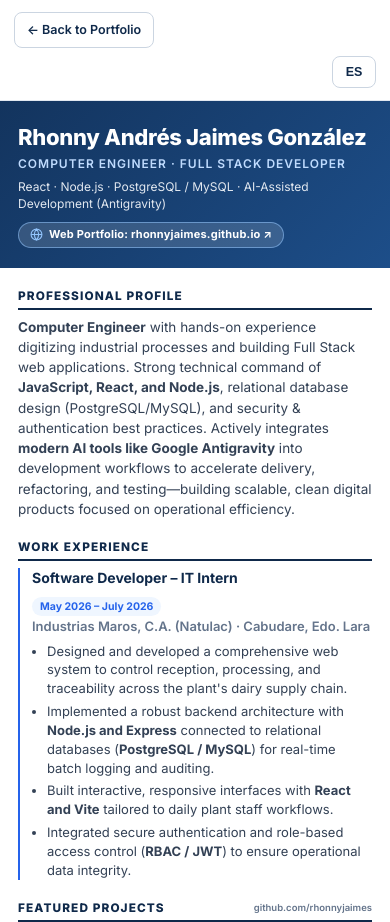
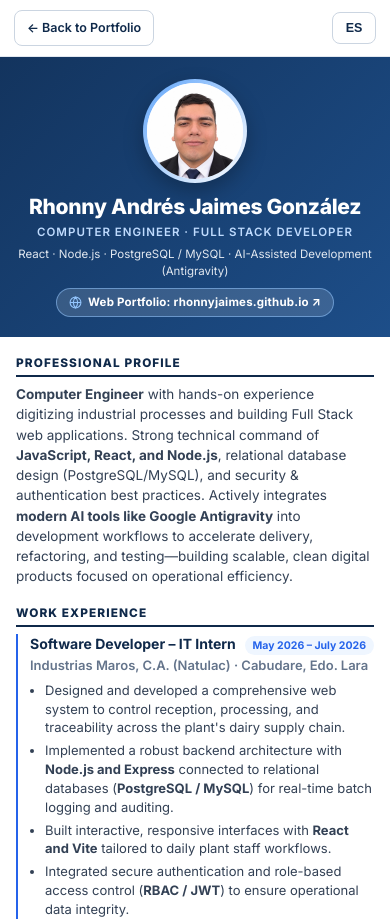
Before and after one commit to rhonnyjaimes/rhonnyjaimes.github.io, a plain HTML site: page cv.html in a window 390 px wide. Shown: the top 922 px of the page. Drawn offline with Linux system fonts and the light colour scheme.

Commit message:
Fix mobile responsive layout in CV (top photo, zero horizontal overflow)

```diff
--- a/cv.html
+++ b/cv.html
@@ -292,6 +292,10 @@
       color: #93c5fd;
     }
 
+    .mobile-photo-wrap {
+      display: none;
+    }
+
     .content {
       padding: 15px 26px 16px;
       display: flex;
@@ -469,19 +473,25 @@
 
     /* Mobile / Tablet Responsive */
     @media screen and (max-width: 820px) {
-      body {
+      html, body {
+        max-width: 100%;
+        overflow-x: hidden;
         background: #f1f5f9;
       }
       .toolbar {
         max-width: 100%;
+        width: 100%;
         margin: 0;
-        padding: 12px 14px;
+        padding: 10px 14px;
         background: #ffffff;
         border-bottom: 1px solid var(--border);
         position: sticky;
         top: 0;
         z-index: 20;
-        flex-wrap: wrap;
+        flex-wrap: nowrap;
+      }
+      .toolbar-right {
+        width: auto;
       }
       .btn {
         padding: 8px 12px;
@@ -489,32 +499,53 @@
       }
       .cv-page {
         width: 100%;
+        max-width: 100%;
         min-height: auto;
         margin: 0;
         box-shadow: none;
-        grid-template-columns: 1fr;
+        grid-template-columns: minmax(0, 1fr);
       }
       .main {
         order: -1;
+        min-width: 0;
+      }
+      .sidebar {
+        min-width: 0;
+        padding: 24px 16px 32px;
+        gap: 18px;
+      }
+      .sidebar .photo-wrap {
+        display: none;
+      }
+      .mobile-photo-wrap {
+        display: flex;
+        justify-content: center;
+        margin-bottom: 12px;
+      }
+      .mobile-photo-wrap .photo-ring {
+        width: 104px;
+        height: 104px;
       }
       .header {
-        padding: 24px 18px 20px;
+        padding: 22px 16px 20px;
+        text-align: center;
       }
       .header h1 {
-        font-size: 22px;
+        font-size: 21px;
       }
       .header .subtitle {
-        font-size: 12px;
+        font-size: 11.5px;
       }
       .header .tagline {
-        font-size: 12px;
+        font-size: 11.5px;
+      }
+      .header-portfolio {
+        max-width: 100%;
+        font-size: 11.5px;
+        padding: 5px 12px;
       }
       .content {
-        padding: 20px 18px 24px;
-        gap: 20px;
-      }
-      .sidebar {
-        padding: 24px 18px 32px;
+        padding: 18px 16px 24px;
         gap: 18px;
       }
       .about-text {
@@ -536,28 +567,23 @@
       .edu-degree {
         font-size: 13.5px;
       }
+      .project-item {
+        padding: 12px;
+      }
+      .project-top {
+        flex-direction: column;
+        gap: 3px;
+      }
       .project-name {
         font-size: 13.5px;
       }
       .project-link {
         font-size: 11.5px;
+        word-break: break-all;
       }
       .tech-pill {
         font-size: 11px;
         padding: 3px 8px;
-      }
-    }
-
-    @media screen and (max-width: 460px) {
-      .toolbar {
-        gap: 8px;
-      }
-      .toolbar-right {
-        width: 100%;
-        justify-content: flex-end;
-      }
-      .btn-print {
-        flex: 1;
       }
     }
   </style>
@@ -673,6 +699,11 @@
     <!-- MAIN CONTENT -->
     <div class="main">
       <header class="header">
+        <div class="mobile-photo-wrap">
+          <div class="photo-ring">
+            <img src="assets/profile.jpg" alt="Rhonny Andrés Jaimes González" />
+          </div>
+        </div>
         <h1>Rhonny Andrés Jaimes González</h1>
         <div class="subtitle" data-i18n="header.subtitle">Computer Engineer · Full Stack Developer</div>
         <div class="tagline" data-i18n="header.tagline">React · Node.js · PostgreSQL / MySQL · AI-Assisted Development (Antigravity)</div>
```
